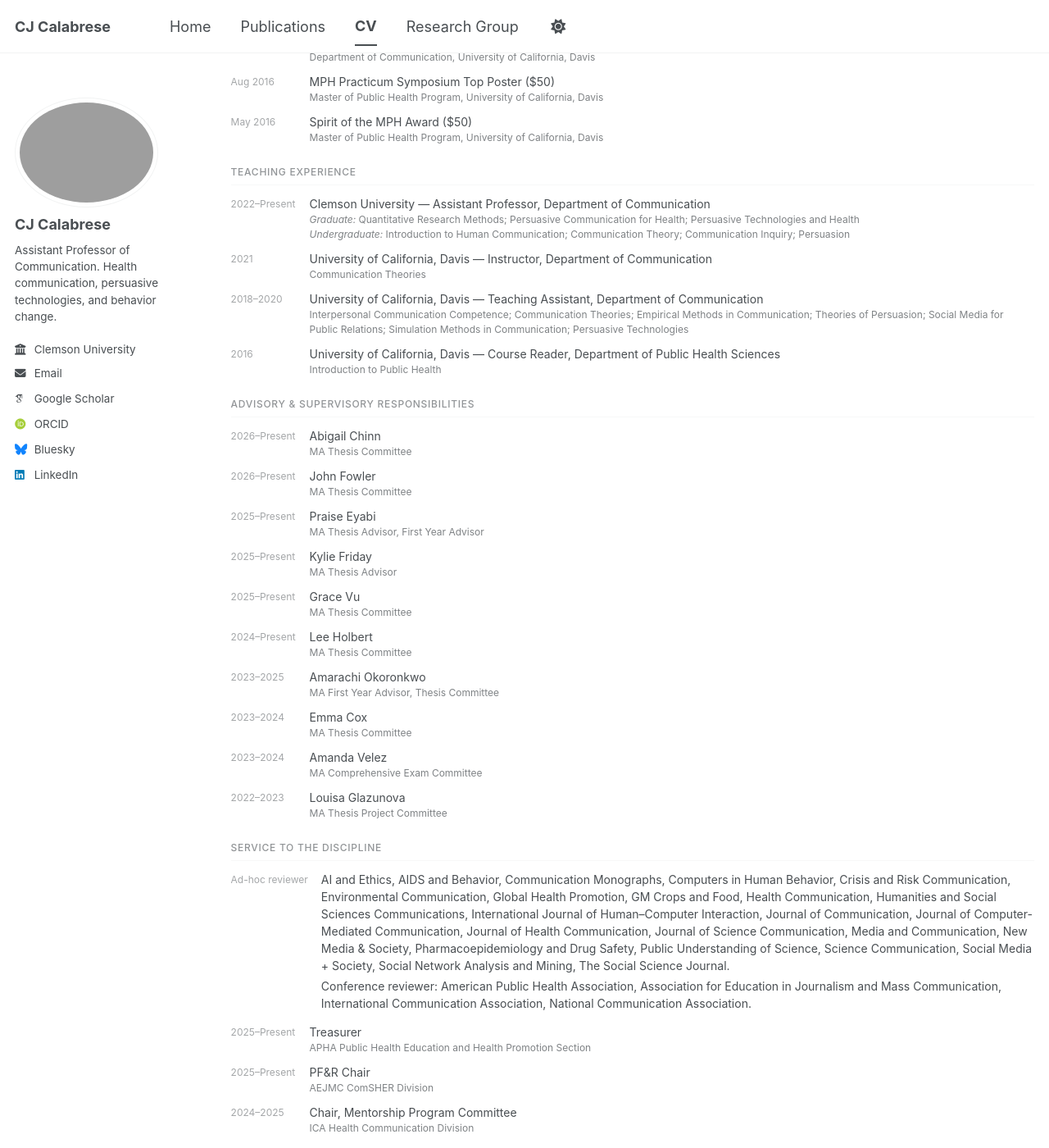
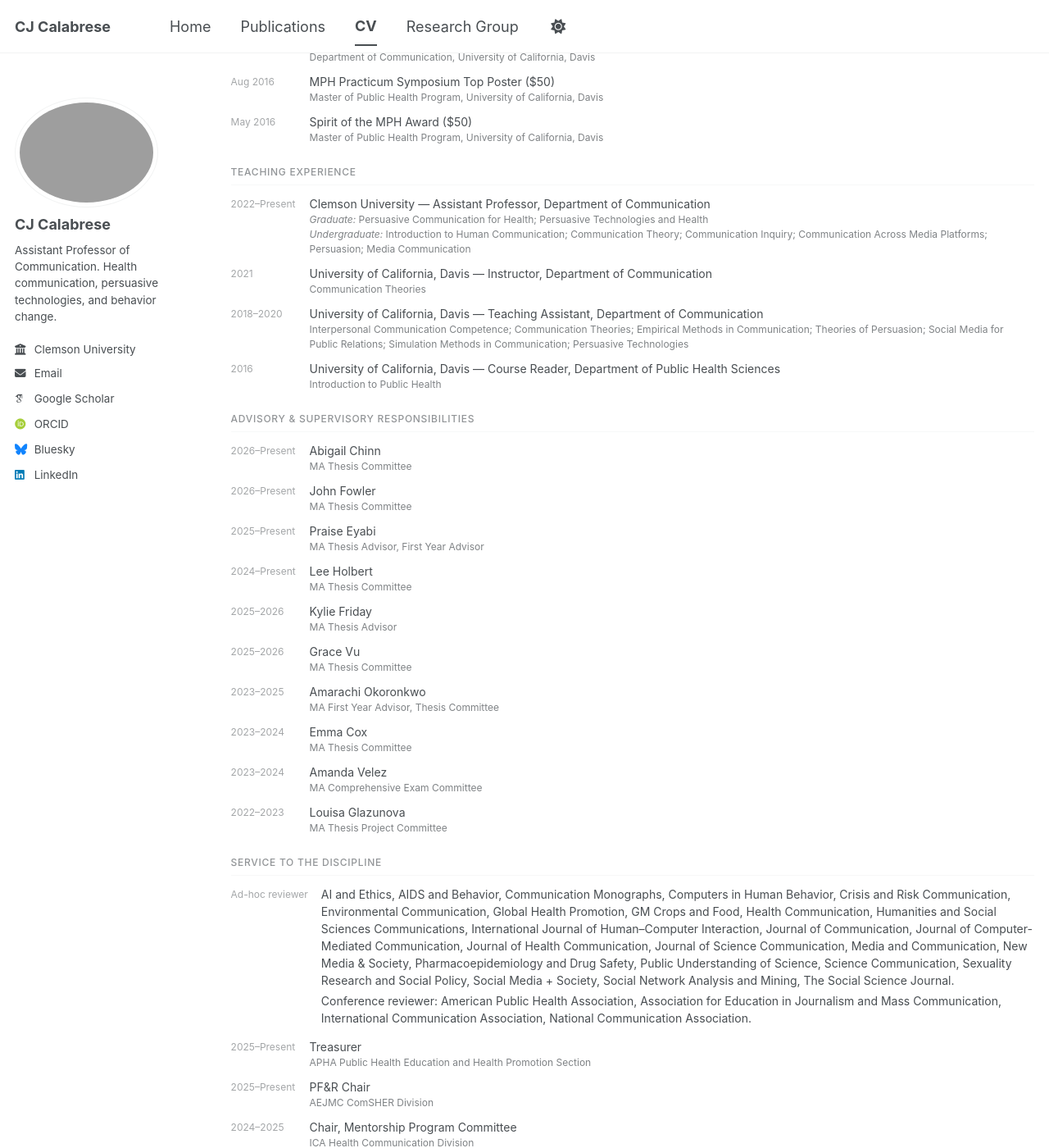
Before and after one commit to cjcalabresephd/cjcalabresephd.github.io, a Jekyll site: the page built from _pages/cv.md, in a window 1280 px wide and 1400 px high, scrolled down 3548 px. Shown: the whole window at 82% size. Built offline with Jekyll 4.4.1, drawn with Linux system fonts in a browser that asks for light colours; some web fonts are replaced; a script bundle is joined from its source files by our own code; library files that are not in the unit come from our copies; some of the changed text lies outside the part shown.

Commit message:
Update CV with new courses and advising roles
Removed and updated course listings for graduate and undergraduate classes. Added new entries for thesis advising and invited talks.

```diff
--- a/_pages/cv.md
+++ b/_pages/cv.md
@@ -313,8 +313,8 @@
     <div class="cv-year">2022–Present</div>
     <div>
       <div class="cv-body">Clemson University — Assistant Professor, Department of Communication</div>
-      <div class="cv-sub"><em>Graduate:</em> Quantitative Research Methods; Persuasive Communication for Health; Persuasive Technologies and Health</div>
-      <div class="cv-sub"><em>Undergraduate:</em> Introduction to Human Communication; Communication Theory; Communication Inquiry; Persuasion</div>
+      <div class="cv-sub"><em>Graduate:</em> Persuasive Communication for Health; Persuasive Technologies and Health</div>
+      <div class="cv-sub"><em>Undergraduate:</em> Introduction to Human Communication; Communication Theory; Communication Inquiry; Communication Across Media Platforms; Persuasion; Media Communication</div>
     </div>
   </div>
   <div class="cv-row">
@@ -354,17 +354,17 @@
     <div class="cv-year">2025–Present</div>
     <div><div class="cv-body">Praise Eyabi</div><div class="cv-sub">MA Thesis Advisor, First Year Advisor</div></div>
   </div>
+    <div class="cv-row">
+    <div class="cv-year">2024–Present</div>
+    <div><div class="cv-body">Lee Holbert</div><div class="cv-sub">MA Thesis Committee</div></div>
+  </div>
   <div class="cv-row">
-    <div class="cv-year">2025–Present</div>
+    <div class="cv-year">2025–2026</div>
     <div><div class="cv-body">Kylie Friday</div><div class="cv-sub">MA Thesis Advisor</div></div>
   </div>
   <div class="cv-row">
-    <div class="cv-year">2025–Present</div>
+    <div class="cv-year">2025–2026</div>
     <div><div class="cv-body">Grace Vu</div><div class="cv-sub">MA Thesis Committee</div></div>
-  </div>
-  <div class="cv-row">
-    <div class="cv-year">2024–Present</div>
-    <div><div class="cv-body">Lee Holbert</div><div class="cv-sub">MA Thesis Committee</div></div>
   </div>
   <div class="cv-row">
     <div class="cv-year">2023–2025</div>
@@ -390,7 +390,7 @@
   <div class="cv-row" style="margin-bottom:14px;">
     <div class="cv-year">Ad-hoc reviewer</div>
     <div>
-      <div class="cv-body">AI and Ethics, AIDS and Behavior, Communication Monographs, Computers in Human Behavior, Crisis and Risk Communication, Environmental Communication, Global Health Promotion, GM Crops and Food, Health Communication, Humanities and Social Sciences Communications, International Journal of Human–Computer Interaction, Journal of Communication, Journal of Computer-Mediated Communication, Journal of Health Communication, Journal of Science Communication, Media and Communication, New Media &amp; Society, Pharmacoepidemiology and Drug Safety, Public Understanding of Science, Science Communication, Social Media + Society, Social Network Analysis and Mining, The Social Science Journal.</div>
+      <div class="cv-body">AI and Ethics, AIDS and Behavior, Communication Monographs, Computers in Human Behavior, Crisis and Risk Communication, Environmental Communication, Global Health Promotion, GM Crops and Food, Health Communication, Humanities and Social Sciences Communications, International Journal of Human–Computer Interaction, Journal of Communication, Journal of Computer-Mediated Communication, Journal of Health Communication, Journal of Science Communication, Media and Communication, New Media &amp; Society, Pharmacoepidemiology and Drug Safety, Public Understanding of Science, Science Communication, Sexuality Research and Social Policy, Social Media + Society, Social Network Analysis and Mining, The Social Science Journal.</div>
       <div class="cv-body" style="margin-top:4px;">Conference reviewer: American Public Health Association, Association for Education in Journalism and Mass Communication, International Communication Association, National Communication Association.</div>
     </div>
   </div>
@@ -515,6 +515,10 @@
 
 <div class="cv-section">
   <div class="cv-section-title">Invited Talks</div>
+    <div class="cv-row">
+    <div class="cv-year">Apr 17, 2026</div>
+    <div><div class="cv-body">"Empowering Individuals Through AI Literacy: Combating AI-Generated Deepfakes"</div><div class="cv-sub">Invited Talk, Federation Prize Recipient Presentation, Central States Communication Association</div></div>
+  </div>
   <div class="cv-row">
     <div class="cv-year">Nov 7, 2025</div>
     <div><div class="cv-body">"Addressing Health Misinformation through Bypassing and Correction Strategies"</div><div class="cv-sub">Guest Lecture, Health Communication (graduate), University of California, Davis</div></div>
```
